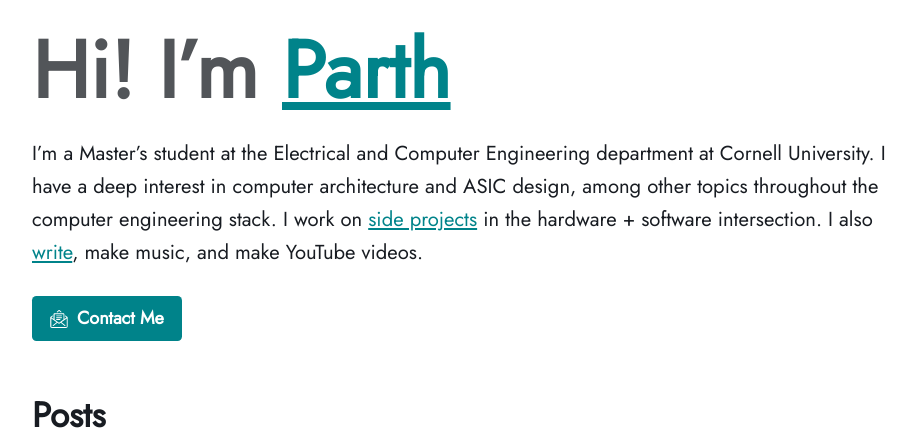
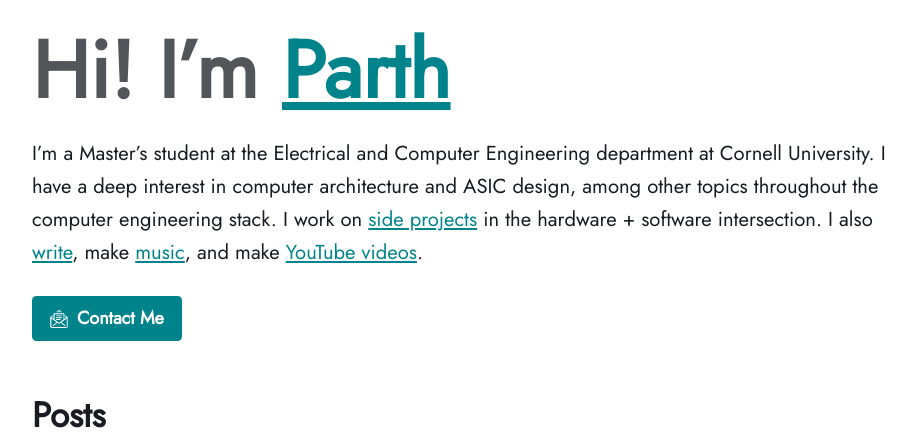
Before and after one commit to parthsaraswat/parthsaraswat.github.io, a Jekyll site: the page built from index.md, in a window 1280 px wide and 900 px high, scrolled down 1076 px, cut to the strip 23-463 px from the top of the window. Shown: the whole strip, without its empty margins (40-956 px from the left). Built offline with Jekyll 4.4.1, drawn with Linux system fonts in a browser that asks for light colours; some of the changed lines change nothing that is shown.

Commit message:
hyperlinks

```diff
--- a/index.md
+++ b/index.md
@@ -3,7 +3,7 @@ layout: home
 alt_title: "Hi! I'm [Parth](/about)"
 image: /assets/images/header.jpg
 introduction: |
-  I'm a Master's student at the Electrical and Computer Engineering department at Cornell University. I have a deep interest in computer architecture and ASIC design, among other topics throughout the computer engineering stack. I work on [side projects](/projects) in the hardware + software intersection. I also [write](/blog), make music, and make YouTube videos.
+  I'm a Master's student at the Electrical and Computer Engineering department at Cornell University. I have a deep interest in computer architecture and ASIC design, among other topics throughout the computer engineering stack. I work on [side projects](/projects) in the hardware + software intersection. I also [write](/blog), make [music](https://www.instagram.com/psaraswat/channel/), and make [YouTube videos](https://www.youtube.com/channel/UCgAjh8Cu2Xtl06CPUAzCDzQ?view_as=subscriber).
 actions:
   - label: "Contact Me"
     icon: email
```
